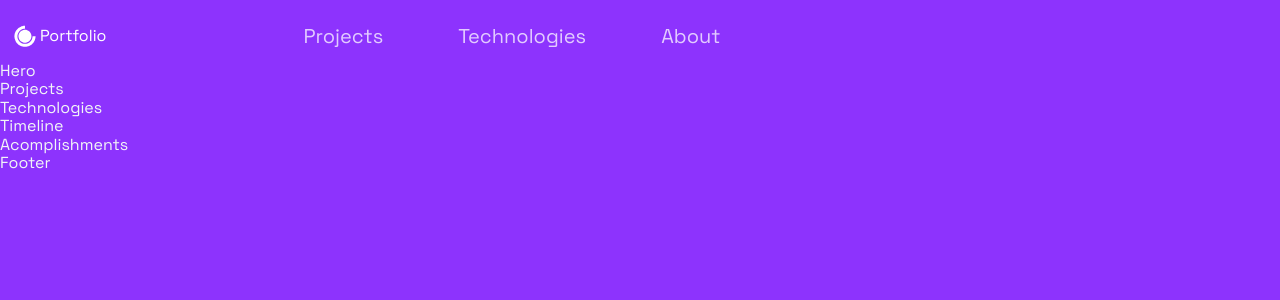
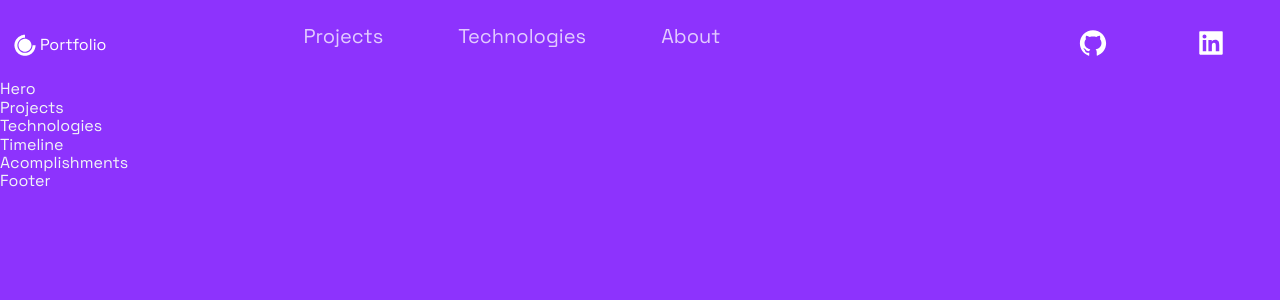
Before and after one commit to JosephCurtis1999/Joe-React-portfolio, a Next.js app: page / in a window 1280 px wide. Shown: the top 300 px of the page. Built offline with nearby package versions, Linux system fonts and the light colour scheme.

Commit message:
added social icons for github and linkedin

```diff
--- a/src/components/Header/Header.js
+++ b/src/components/Header/Header.js
@@ -32,6 +32,14 @@
         </Link>
       </li>
     </Div2>
+    <Div3>
+      <SocialIcons href="https://github.com">
+        <AiFillGithub size="3rem" />
+      </SocialIcons>
+      <SocialIcons href="https://linkedin.com">
+        <AiFillLinkedin size="3rem" />
+      </SocialIcons>
+    </Div3>
   </Container>
 );
 
```
